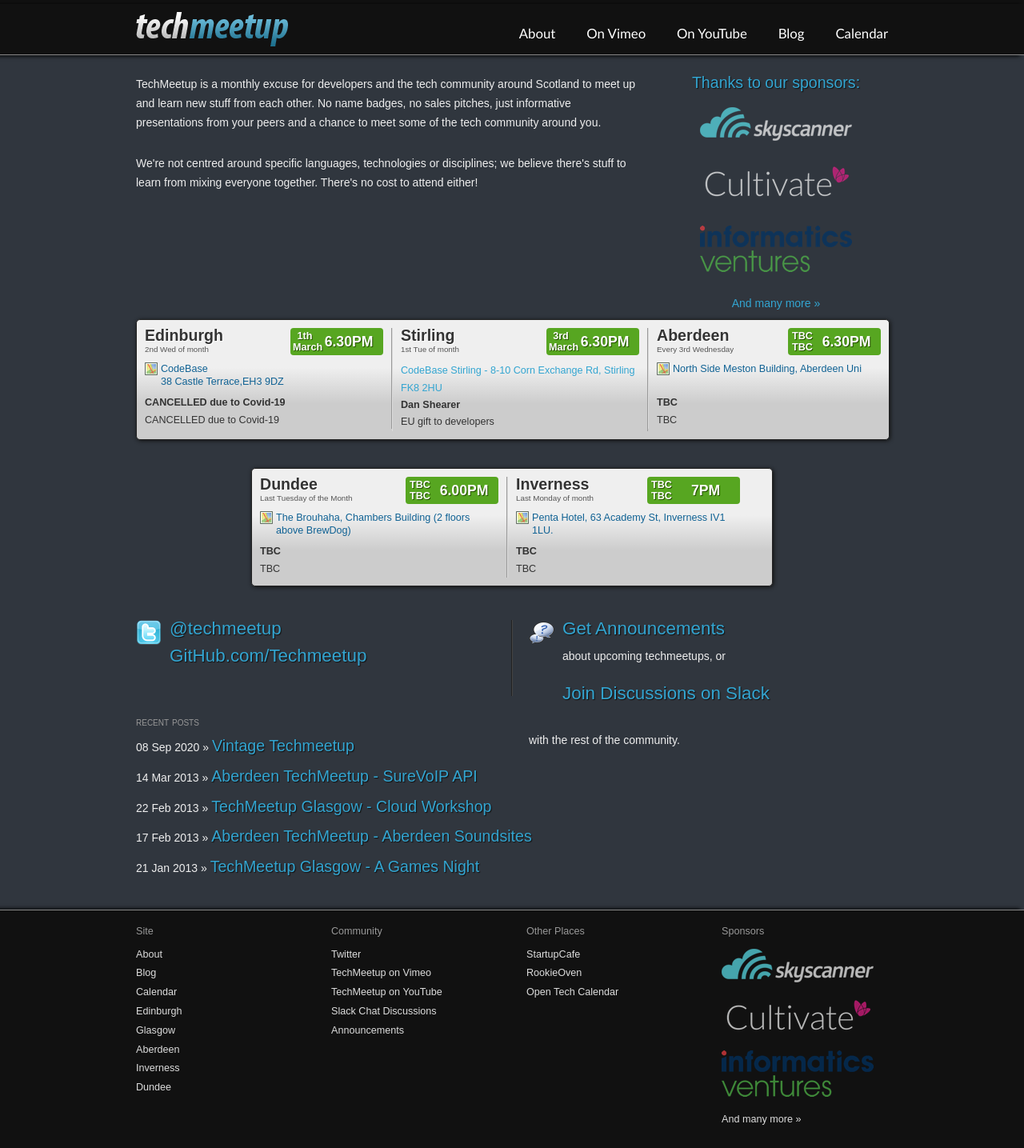
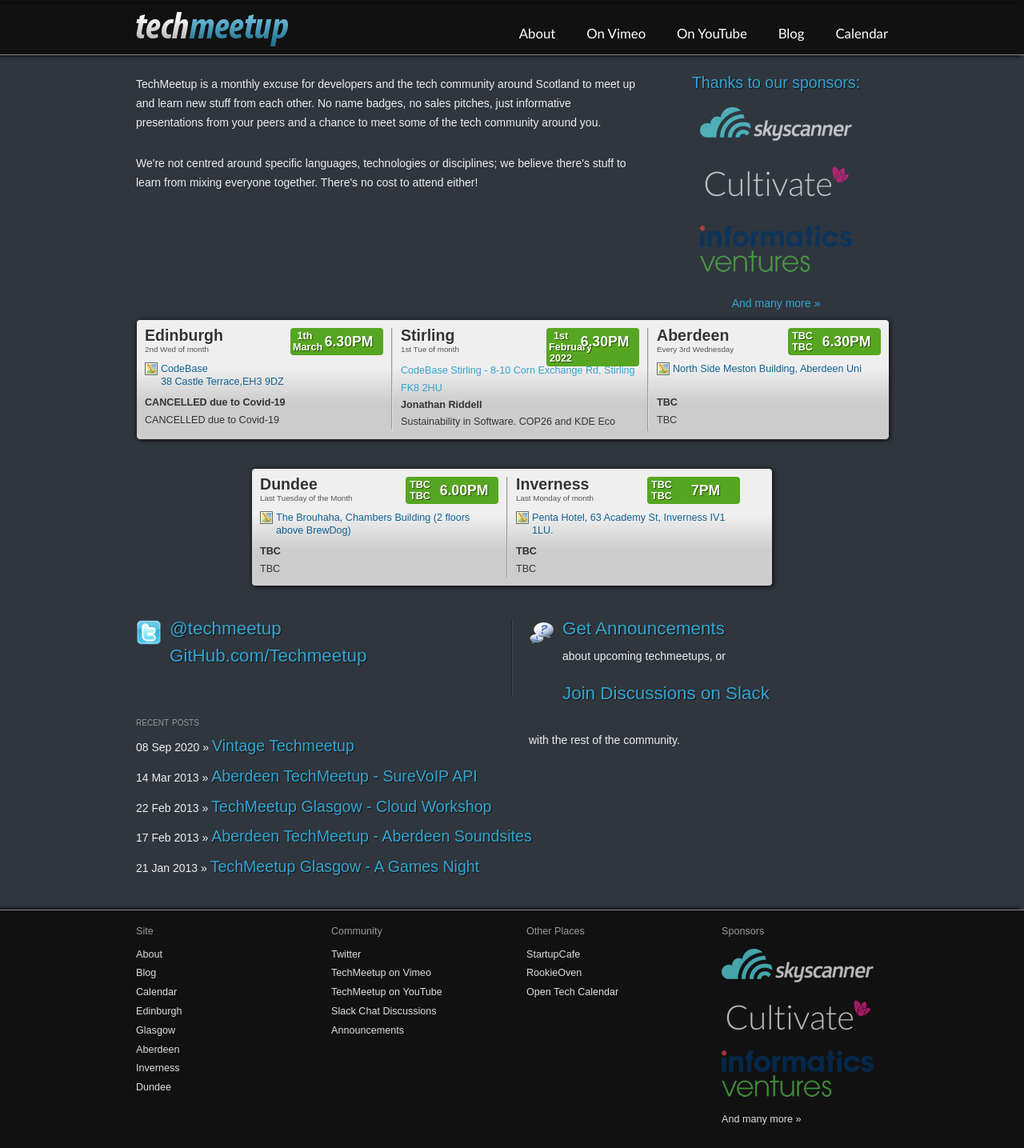
Before and after one commit to techmeetup/techmeetup.co.uk, a Jekyll site: the page built from index.html, in a window 1280 px wide. Shown: the whole page at 80% size. Built offline with Jekyll 4.4.1, drawn with Linux system fonts in a browser that asks for light colours.

Commit message:
Added Stirling Feb 2022

```diff
--- a/_data/index.json
+++ b/_data/index.json
@@ -22,12 +22,12 @@
   "stirling": {
     "speakers": [
      {
-        "name": "Dan Shearer",
-        "talk": "EU gift to developers"
+        "name": "Jonathan Riddell",
+        "talk": "Sustainability in Software.  COP26 and KDE Eco"
       }
     ],
-    "day": "3rd",
-    "month": "March"
+    "day": "1st",
+    "month": "February 2022"
   },
   "aberdeen": {
     "speakers": [
```
